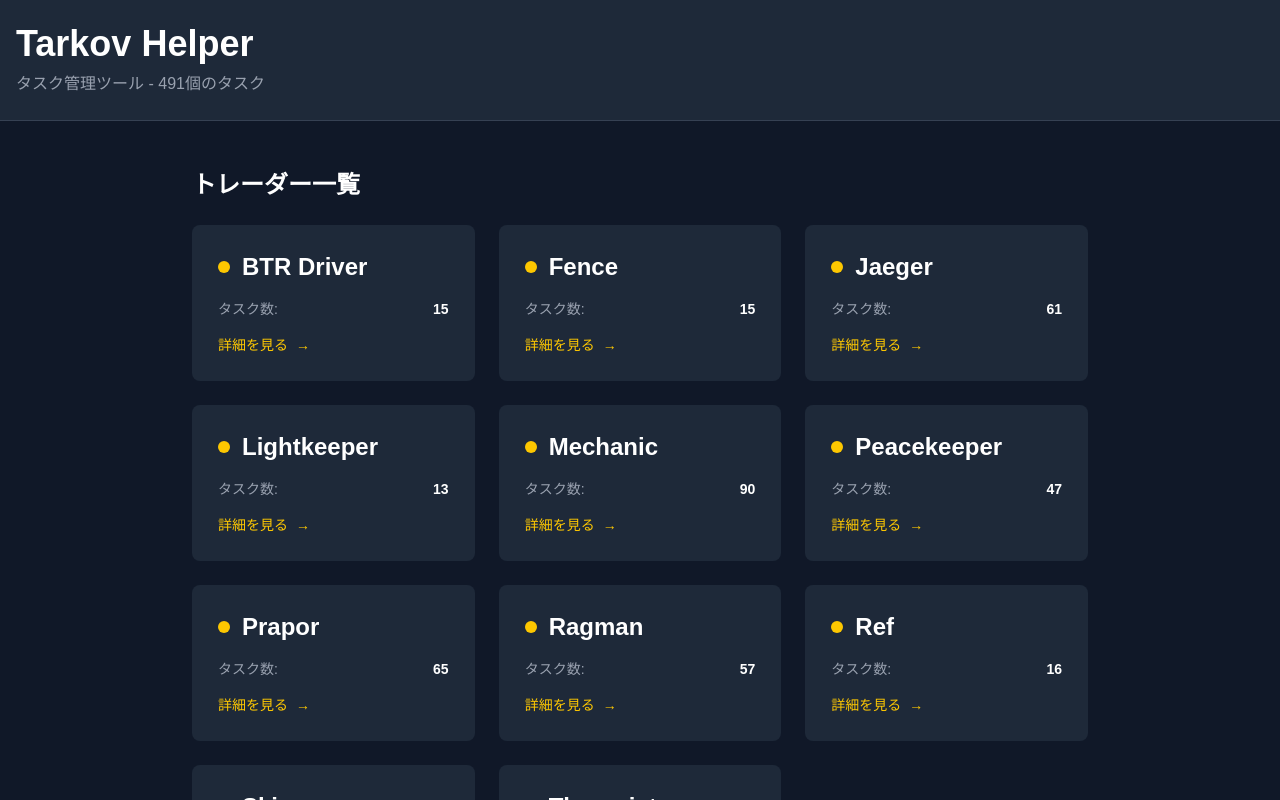
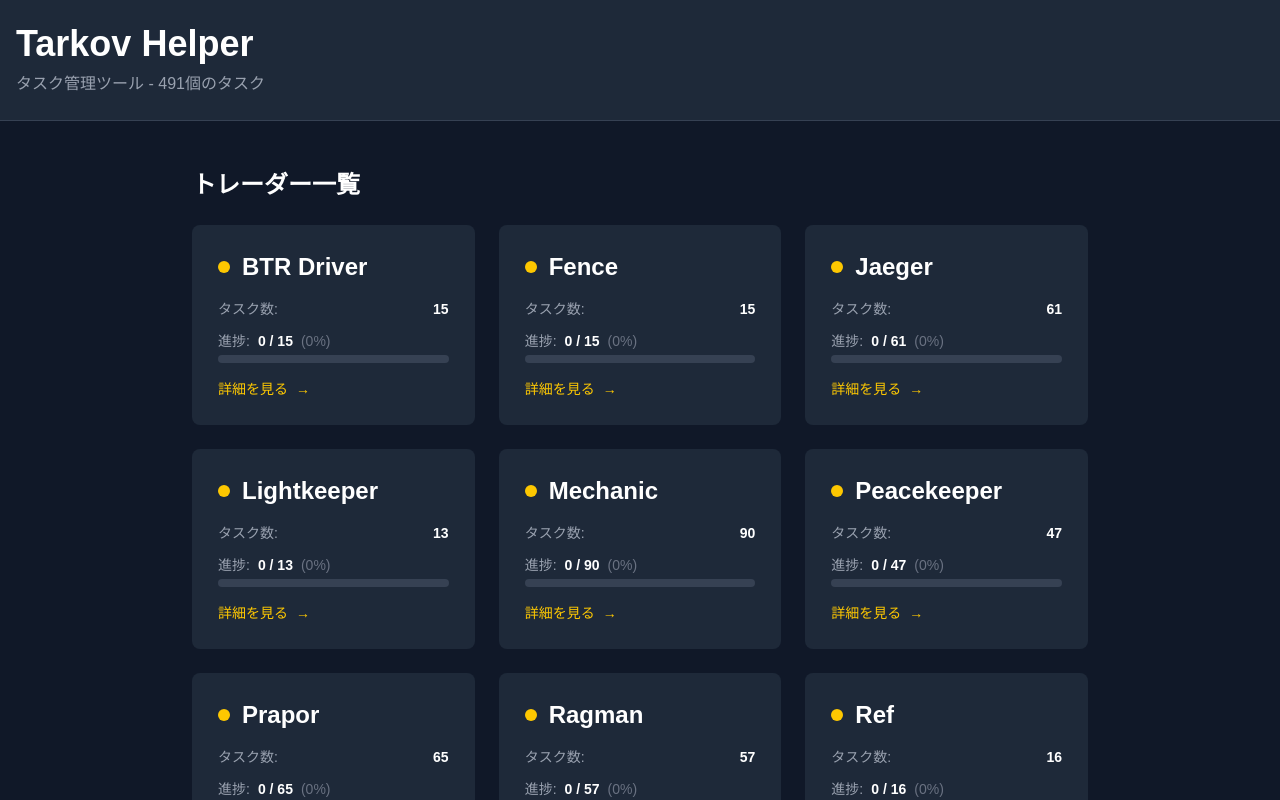
Before and after one commit to ApfelTKSG/tarkov-helper, a Next.js app: page / in a window 1280 px wide. Shown: the top 800 px of the page. Built offline with nearby package versions, Linux system fonts and the light colour scheme.

Commit message:
トレーダー毎の進捗を表示

```diff
--- /dev/null
+++ b/app/components/TraderCardProgress.tsx
@@ -0,0 +1,44 @@
+'use client';
+
+import { useEffect, useState } from 'react';
+
+interface TraderCardProgressProps {
+  taskIds: string[];
+}
+
+export default function TraderCardProgress({ taskIds }: TraderCardProgressProps) {
+  const [completedCount, setCompletedCount] = useState(0);
+
+  useEffect(() => {
+    const saved = localStorage.getItem('tarkov-completed-tasks');
+    if (saved) {
+      try {
+        const completedTasks = new Set(JSON.parse(saved));
+        const completed = taskIds.filter(id => completedTasks.has(id)).length;
+        setCompletedCount(completed);
+      } catch (e) {
+        console.error('Failed to parse completed tasks:', e);
+      }
+    }
+  }, [taskIds]);
+
+  const percentage = taskIds.length > 0 ? Math.round((completedCount / taskIds.length) * 100) : 0;
+
+  return (
+    <div className="mt-3">
+      <div className="flex items-center gap-2 text-sm mb-1">
+        <span className="text-gray-400">進捗:</span>
+        <span className="text-white font-semibold">
+          {completedCount} / {taskIds.length}
+        </span>
+        <span className="text-gray-500">({percentage}%)</span>
+      </div>
+      <div className="w-full bg-gray-700 rounded-full h-2">
+        <div
+          className="bg-green-500 h-2 rounded-full transition-all duration-300"
+          style={{ width: `${percentage}%` }}
+        />
+      </div>
+    </div>
+  );
+}
--- a/app/page.tsx
+++ b/app/page.tsx
@@ -2,6 +2,7 @@
 import path from 'path';
 import Link from 'next/link';
 import { TaskData } from './types/task';
+import TraderCardProgress from './components/TraderCardProgress';
 
 export default function Home() {
   // タスクデータを読み込み
@@ -57,6 +58,8 @@
                     </div>
                   </div>
 
+                  <TraderCardProgress taskIds={traderTasks.map(t => t.id)} />
+
                   <div className="mt-4 text-yellow-400 text-sm font-medium flex items-center gap-2">
                     詳細を見る
                     <span>→</span>
--- a/app/traders/[trader]/page.tsx
+++ b/app/traders/[trader]/page.tsx
@@ -60,10 +60,6 @@
               <span className="text-gray-500">タスク数: </span>
               <span className="text-white font-semibold">{traderTasks.length}</span>
             </div>
-            <div>
-              <span className="text-gray-500">合計経験値: </span>
-              <span className="text-yellow-400 font-semibold">+{totalExperience.toLocaleString()} XP</span>
-            </div>
           </div>
         </div>
       </header>
```
